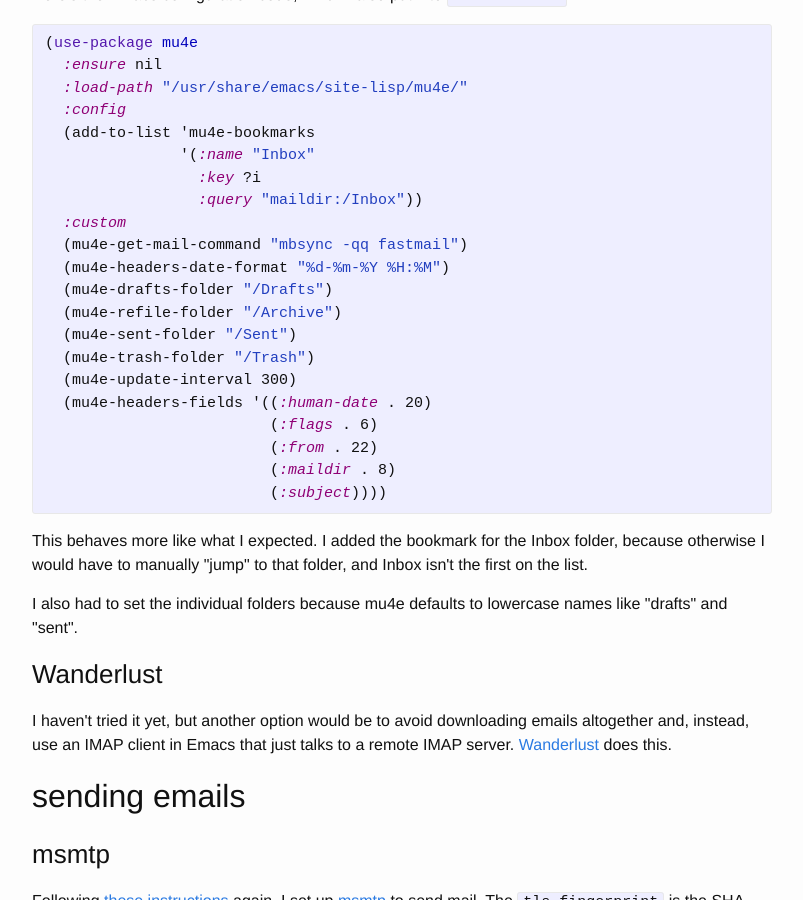
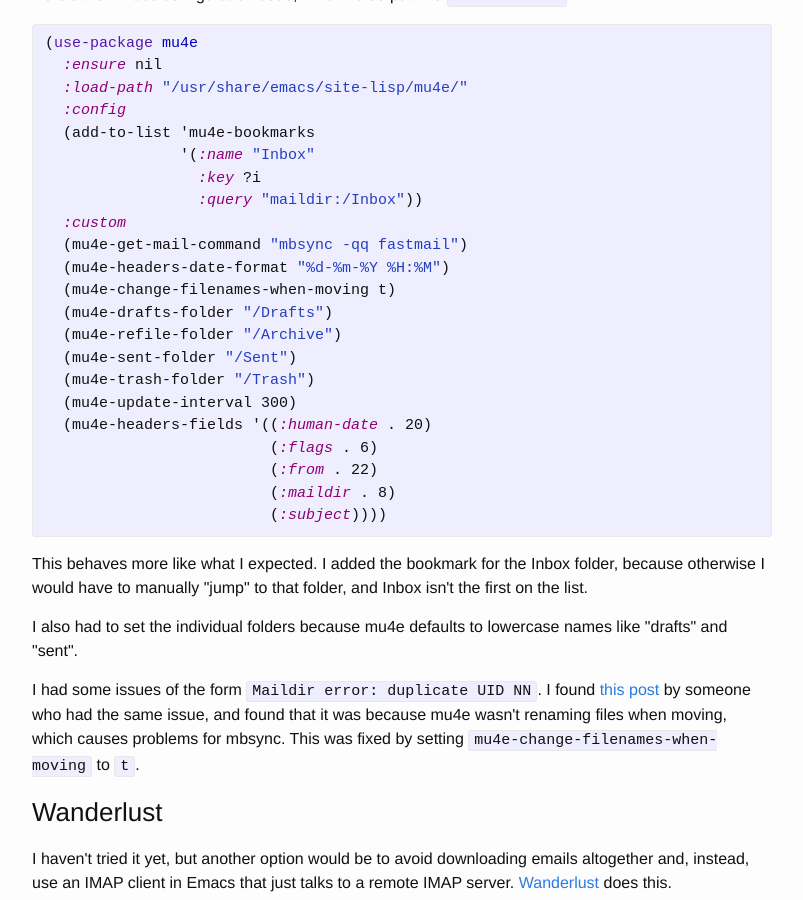
Before and after one commit to shaunplee/shaunplee.github.io, a Jekyll site: the page built from _posts/2021-03-02-emacs-mail-setup.html, in a window 1280 px wide and 900 px high, scrolled down 5302 px. Shown: the whole window, without its empty margins (238-1041 px from the left). Built offline with Jekyll 4.4.1, drawn with Linux system fonts in a browser that asks for light colours.

Commit message:
Update with fix for duplicate messages.

```diff
--- a/_posts/2021-03-02-emacs-mail-setup.html
+++ b/_posts/2021-03-02-emacs-mail-setup.html
@@ -311,6 +311,7 @@ Here's the Emacs configuration code, which I also put into <code>init-mail.el</c
   <span style="color: #8f0075; font-style: italic;">:custom</span>
   (mu4e-get-mail-command <span style="color: #223fbf;">"mbsync -qq fastmail"</span>)
   (mu4e-headers-date-format <span style="color: #223fbf;">"%d-%m-%Y %H:%M"</span>)
+  (mu4e-change-filenames-when-moving t)
   (mu4e-drafts-folder <span style="color: #223fbf;">"/Drafts"</span>)
   (mu4e-refile-folder <span style="color: #223fbf;">"/Archive"</span>)
   (mu4e-sent-folder <span style="color: #223fbf;">"/Sent"</span>)
@@ -330,6 +331,10 @@ This behaves more like what I expected. I added the bookmark for the Inbox folde
 
 <p>
 I also had to set the individual folders because mu4e defaults to lowercase names like "drafts" and "sent".
+</p>
+
+<p>
+I had some issues of the form <code>Maildir error: duplicate UID NN</code>. I found <a href="http://pragmaticemacs.com/emacs/fixing-duplicate-uid-errors-when-using-mbsync-and-mu4e/">this post</a> by someone who had the same issue, and found that it was because mu4e wasn't renaming files when moving, which causes problems for mbsync. This was fixed by setting <code>mu4e-change-filenames-when-moving</code> to <code>t</code>.
 </p>
 </div>
 </div>
```
